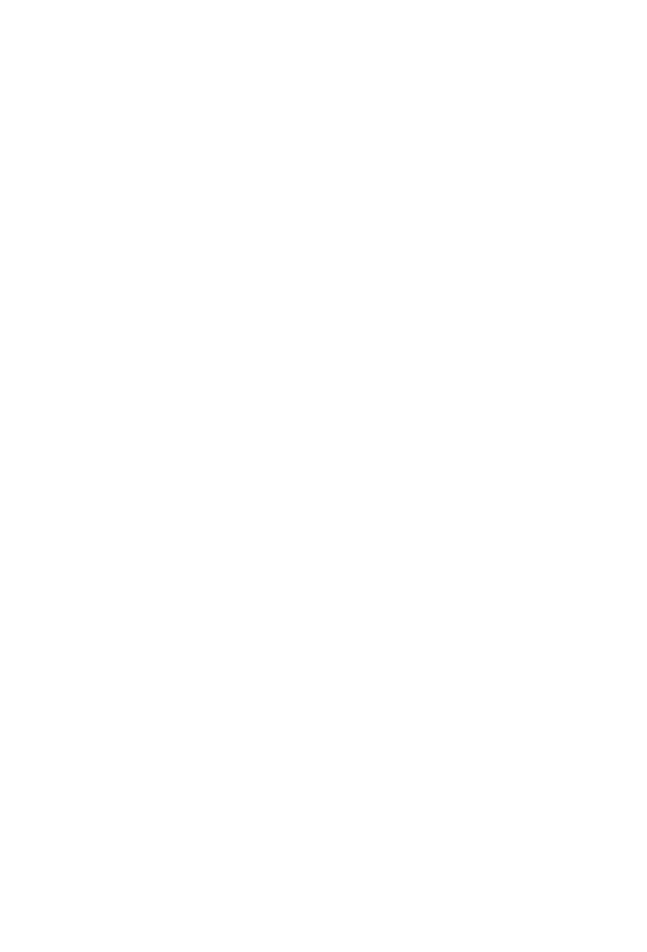
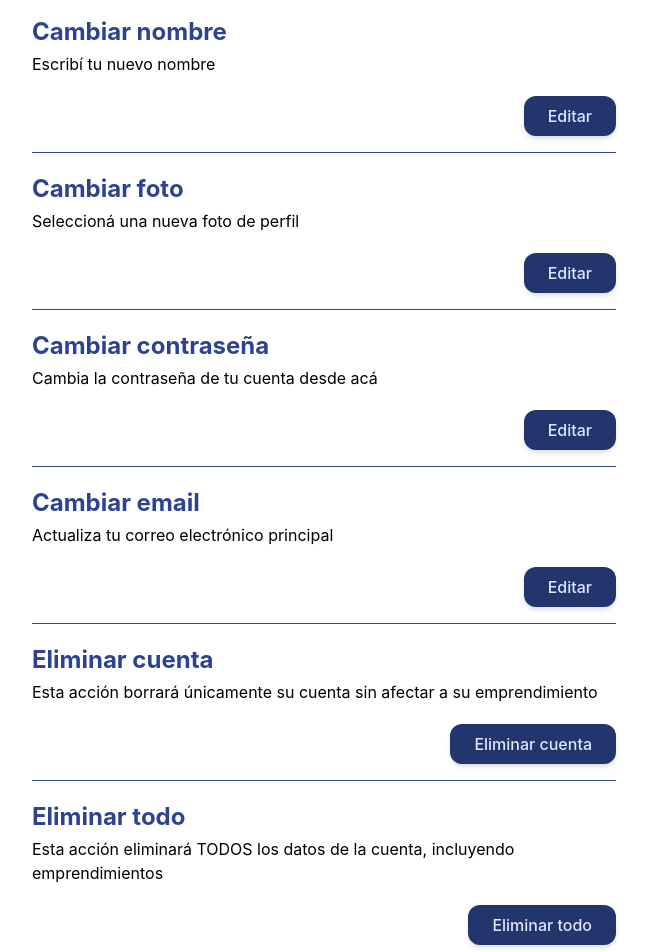
Before and after one commit to jo0nnie/proyecta, a React (Vite) app: page /perfil/editarperfil in a window 1280 px wide. Before the commit this address had no page. Shown: the part 140-1092 px from the top of the page, without its empty margins (316-963 px from the left). Before the commit the page ends 800 px from the top, so only its background shows below. Built offline with nearby package versions, Linux system fonts and the light colour scheme.

Commit message:
feat/PRO-63 se creo la pagina de EditarPerfilUsuario

```diff
--- a/src/components/PerfilUsuario.jsx
+++ b/src/components/PerfilUsuario.jsx
@@ -19,9 +19,11 @@ const PerfilUsuario = ({ usuario }) => {
                     <p>{descripcion}</p>
                     <p>{correo}</p>
                 </nav>
-                <nav className='self-start'>
+            <nav className='flex justify-end'>
+                <Link to="/perfil/editarperfil">
                     <Button text={"Editar Perfil"} />
-                </nav>
+                </Link>
+            </nav>
             </div>
 
             <div className='flex flex-col my-5 border-y border-[#2B4590] p-4 space-y-4'>
--- /dev/null
+++ b/src/pages/PerfilUsuario/EditarPerfilUsuarioScreen.jsx
@@ -0,0 +1,124 @@
+import { useState } from "react";
+import { Button } from "../../components";
+import AjusteItem from "../Ajustes/components/AjusteItem";
+
+export default function EditarPerfil() {
+  const [editingField, setEditingField] = useState(null);
+
+  const handleEditClick = (field) => setEditingField(field);
+  const handleSaveClick = (message) => {
+    alert(message);
+    setEditingField(null);
+  };
+
+  return (
+    <div className="max-w-2xl mx-auto px-4 py-8">
+      <h1 className="text-2xl font-bold text-[#2C4391] text-center">
+        Editar Perfil
+      </h1>
+
+      <AjusteItem titulo="Cambiar nombre" descripcion="Escribí tu nuevo nombre">
+        {editingField === "nombre" && (
+          <input
+            type="text"
+            placeholder="Ej. Manuel Alejandro"
+            className="border border-gray-300 rounded-md px-2 py-1 w-full"
+          />
+        )}
+        <div className="mt-2 flex justify-end">
+          {editingField === "nombre" ? (
+            <Button text="Guardar" onClick={() => handleSaveClick("Nombre actualizado")} />
+          ) : (
+            <Button text="Editar" onClick={() => handleEditClick("nombre")} />
+          )}
+        </div>
+      </AjusteItem>
+
+      <AjusteItem titulo="Cambiar foto" descripcion="Seleccioná una nueva foto de perfil">
+        {editingField === "foto" && (
+          <input
+            type="file"
+            className="border border-gray-300 rounded-md px-2 py-1 w-full text-sm"
+          />
+        )}
+        <div className="mt-2 flex justify-end">
+          {editingField === "foto" ? (
+            <Button text="Guardar" onClick={() => handleSaveClick("Foto actualizada")} />
+          ) : (
+            <Button text="Editar" onClick={() => handleEditClick("foto")} />
+          )}
+        </div>
+      </AjusteItem>
+
+      <AjusteItem titulo="Cambiar contraseña" descripcion="Cambia la contraseña de tu cuenta desde acá">
+        {editingField === "contraseña" && (
+          <input
+            type="password"
+            placeholder="Escribe tu nueva contraseña"
+            className="border border-gray-300 rounded-md px-2 py-1 w-full"
+          />
+        )}
+        <div className="mt-2 flex justify-end">
+          {editingField === "contraseña" ? (
+            <Button text="Guardar" onClick={() => handleSaveClick("Contraseña actualizada")} />
+          ) : (
+            <Button text="Editar" onClick={() => handleEditClick("contraseña")} />
+          )}
+        </div>
+      </AjusteItem>
+
+      <AjusteItem titulo="Cambiar email" descripcion="Actualiza tu correo electrónico principal">
+        {editingField === "email" && (
+          <input
+            type="email"
+            placeholder="ejemplo@correo.com"
+            className="border border-gray-300 rounded-md px-2 py-1 w-full"
+          />
+        )}
+        <div className="mt-2 flex justify-end">
+          {editingField === "email" ? (
+            <Button text="Guardar" onClick={() => handleSaveClick("Email actualizado")} />
+          ) : (
+            <Button text="Editar" onClick={() => handleEditClick("email")} />
+          )}
+        </div>
+      </AjusteItem>
+
+      <AjusteItem
+        titulo="Eliminar cuenta"
+        descripcion="Esta acción borrará únicamente su cuenta sin afectar a su emprendimiento"
+      >
+        <div className="mt-2 flex justify-end">
+          <Button
+            text="Eliminar cuenta"
+            onClick={() => {
+              if (window.confirm("¿Estás seguro de que quieres eliminar tu cuenta?")) {
+                alert("Cuenta eliminada");
+              }
+            }}
+          />
+        </div>
+      </AjusteItem>
+
+      <AjusteItem
+        titulo="Eliminar todo"
+        descripcion="Esta acción eliminará TODOS los datos de la cuenta, incluyendo emprendimientos"
+      >
+        <div className="mt-2 flex justify-end">
+          <Button
+            text="Eliminar todo"
+            onClick={() => {
+              if (
+                window.confirm(
+                  "¡Esta acción es irreversible! ¿Estás seguro de que queres eliminar TODOS tus datos?"
+                )
+              ) {
+                alert("Todos los datos eliminados");
+              }
+            }}
+          />
+        </div>
+      </AjusteItem>
+    </div>
+  );
+}
--- a/src/router.jsx
+++ b/src/router.jsx
@@ -2,6 +2,7 @@ import { createBrowserRouter } from "react-router";
 import { AjustesScreen, CategoriasScreen, EmprendimientosScreen, FavoritosScreen, HistorialScreen, HomeScreen, LoginScreen, PagoScreen, PerfilEmprendimientosScreen, PerfilUsuarioScreen, RegisterScreen, CrearEmprendimientoScreen, DashboardScreen } from "./pages";
 import AuthLayout from "./components/layouts/AuthLayout";
 import MainLayout from "./components/layouts/MainLayout";
+import EditarPerfil from "./pages/PerfilUsuario/EditarPerfilUsuarioScreen";
 
 
 export const router = createBrowserRouter([
@@ -50,6 +51,10 @@ export const router = createBrowserRouter([
             element: <CrearEmprendimientoScreen />,
           },
           {
+            path: "/perfil/editarperfil",
+            element: <EditarPerfil />,
+          },
+          {
             path: "/ajustes",
             element: <AjustesScreen />,
           },
```
